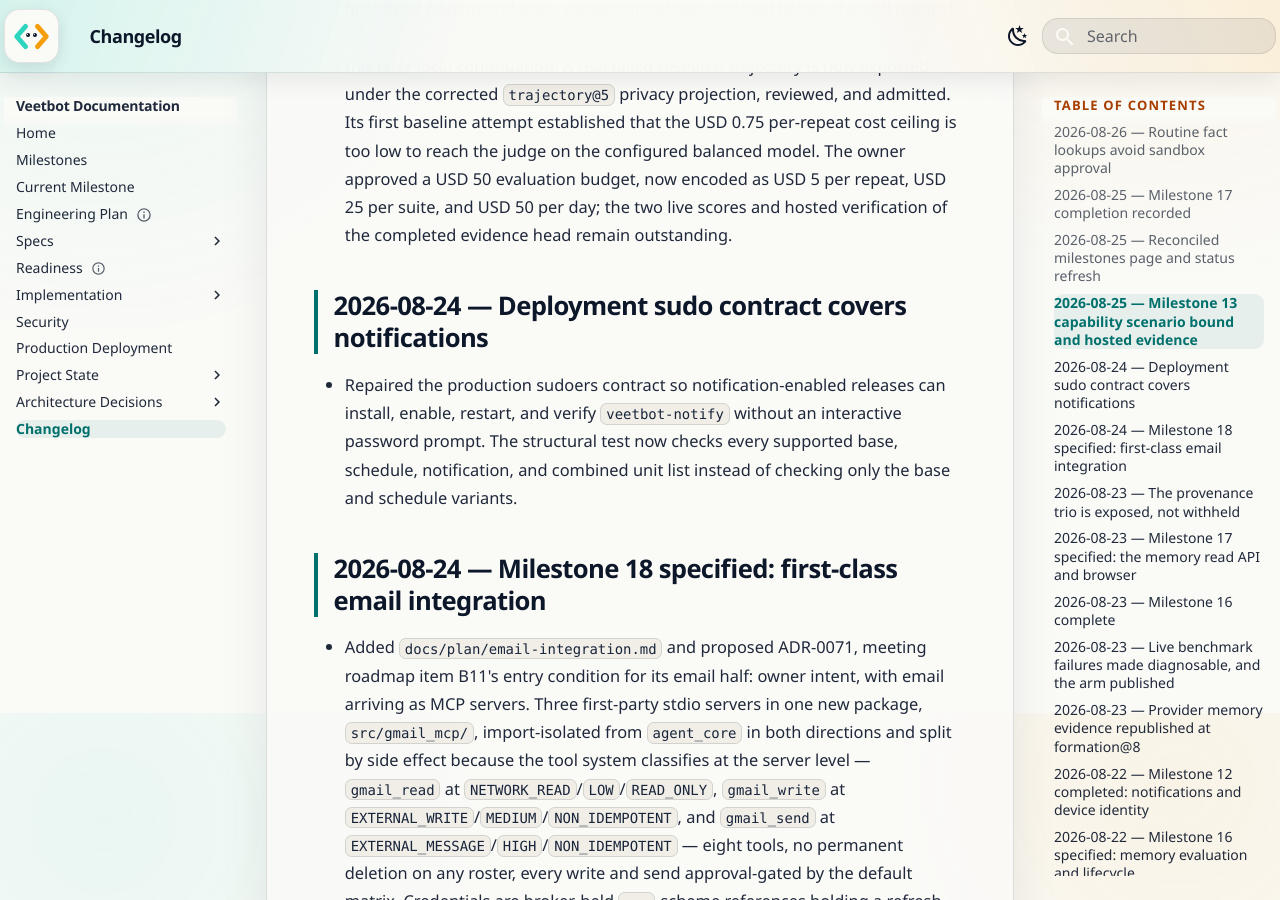
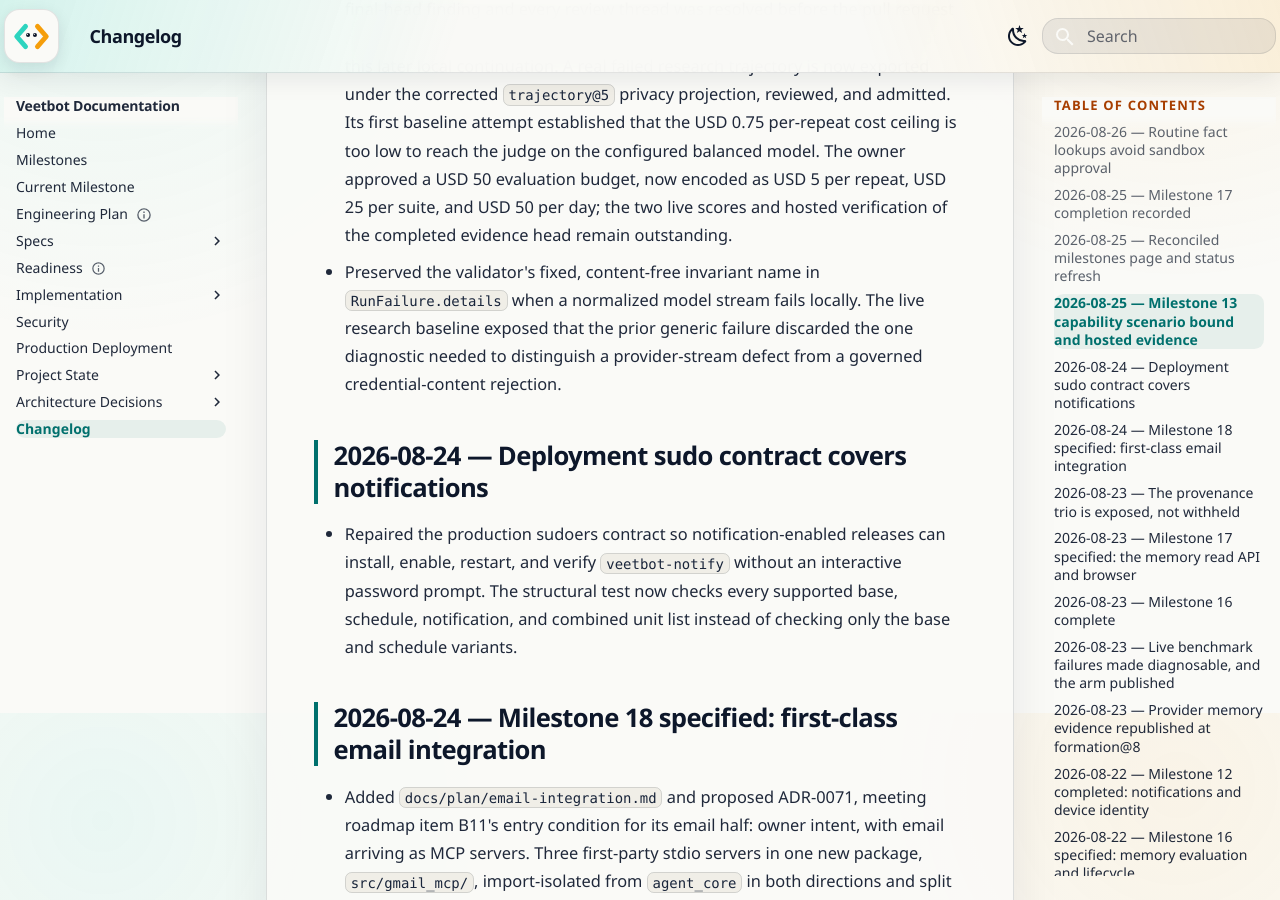
Before and after one commit to avitus/veetbot, an MkDocs documentation site: the page built from docs/changelog.md, in a window 1280 px wide and 900 px high, scrolled down 1987 px. Built offline with MkDocs 1.6.1 and Material for MkDocs 9.7.7, drawn with Linux system fonts in a browser that asks for light colours.

Commit message:
fix: preserve model stream invariant diagnostics
Reading-Lane: A

```diff
--- a/docs/changelog.md
+++ b/docs/changelog.md
@@ -72,6 +72,11 @@ title: Changelog
   now encoded as USD 5 per repeat, USD 25 per suite, and USD 50 per day; the
   two live scores and hosted verification of the completed evidence head
   remain outstanding.
+- Preserved the validator's fixed, content-free invariant name in
+  `RunFailure.details` when a normalized model stream fails locally. The live
+  research baseline exposed that the prior generic failure discarded the one
+  diagnostic needed to distinguish a provider-stream defect from a governed
+  credential-content rejection.
 
 ## 2026-08-24 — Deployment sudo contract covers notifications
 
```
Also changed, not shown: 2 other files.
